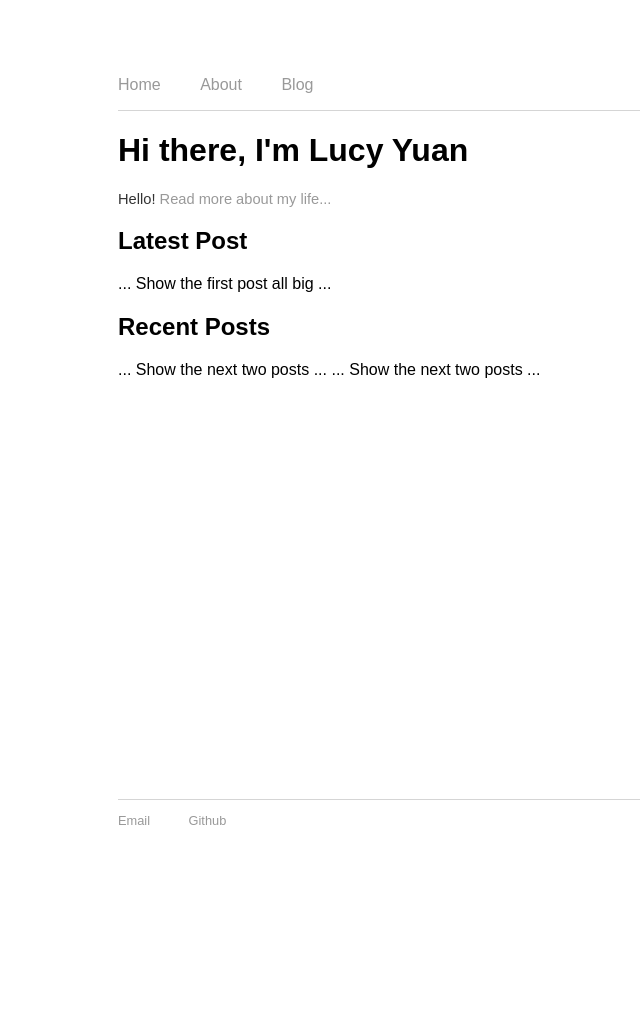
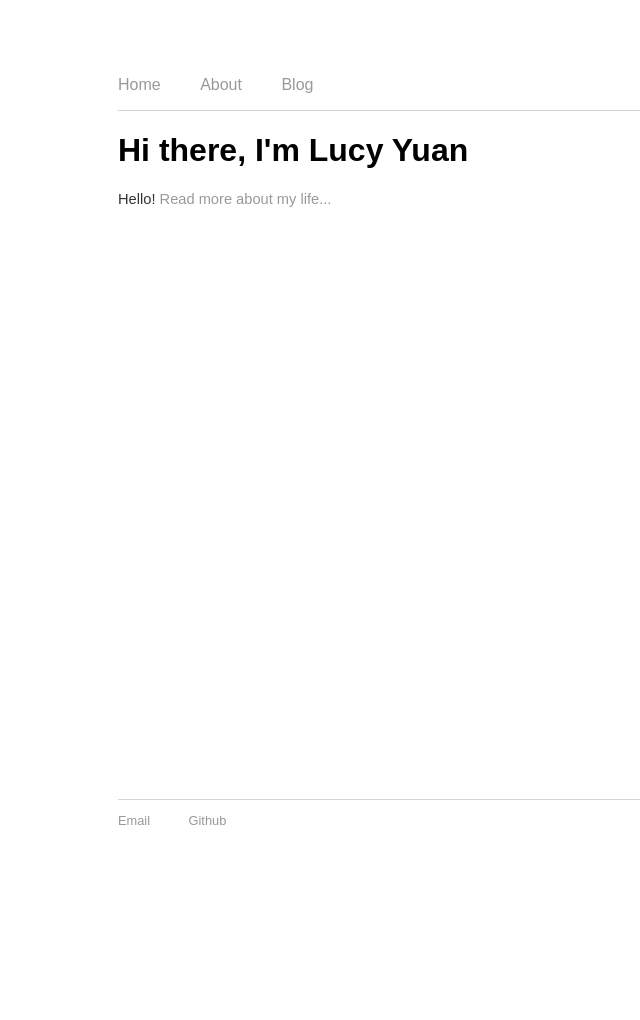
Before and after one commit to lucytyuan/lucytyuan.github.io, a Jekyll site: the page built from index.html, in a window 1280 px wide. Shown: the whole page, without its empty margins (74-714 px from the left). Built offline with Jekyll 4.4.1, drawn with Linux system fonts in a browser that asks for light colours; the list of posts is cut into pages by our own code.

Commit message:
Update index.html
removed latest posts

```diff
--- a/index.html
+++ b/index.html
@@ -5,12 +5,4 @@ title: Lucy Yuan
 <div class="blurb">
 	<h1>Hi there, I'm Lucy Yuan</h1>
 	<p>Hello! <a href="/about">Read more about my life...</a></p>
-	<h2>Latest Post</h2>
-		{% for post in site.posts limit:1 %}
-		... Show the first post all big ...
-		{% endfor %}
-	<h2>Recent Posts</h2>
-		{% for post in site.posts offset:1 limit:2 %}
-		... Show the next two posts ...
-		{% endfor %}
-</div><!-- /.blurb -->
+</div>
```
